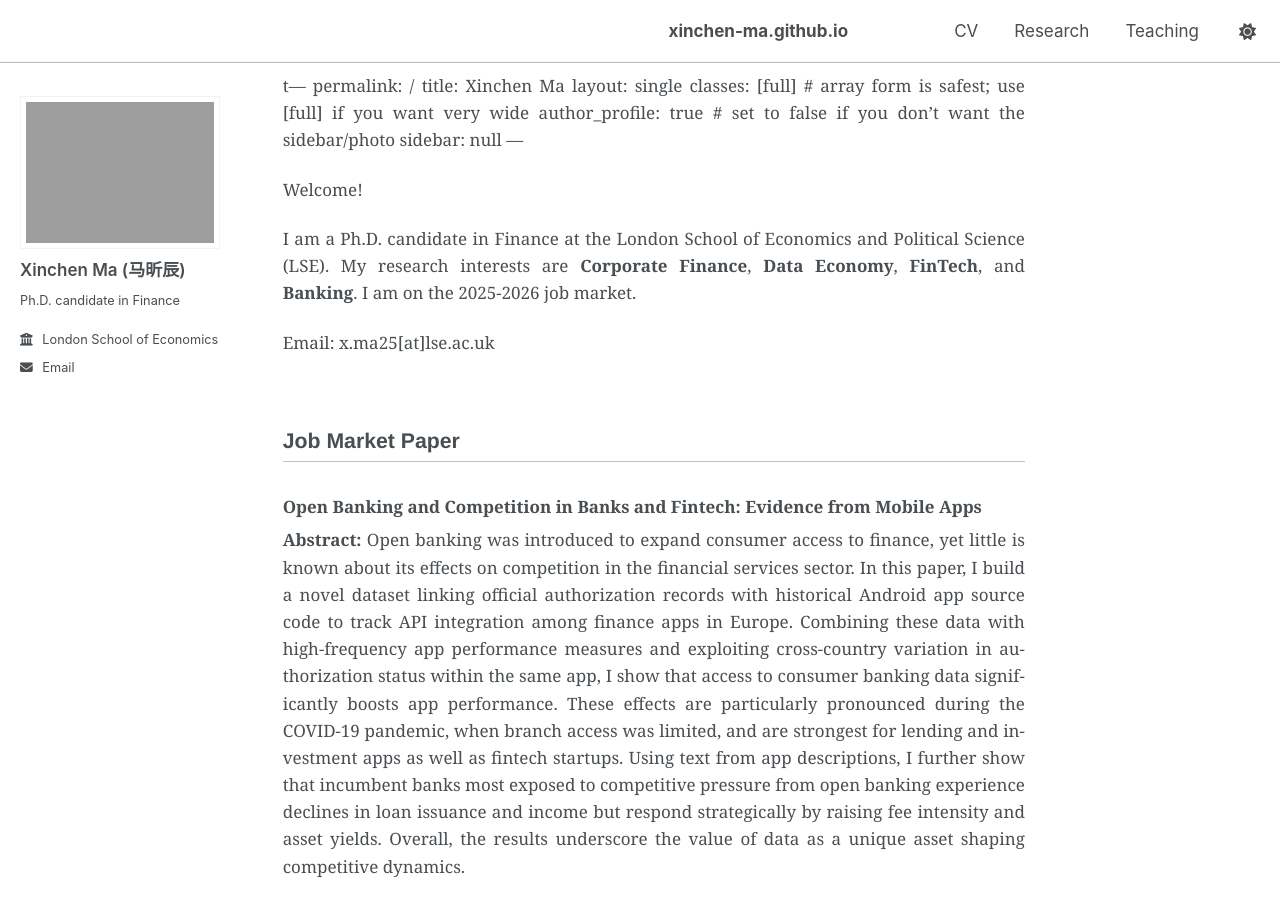
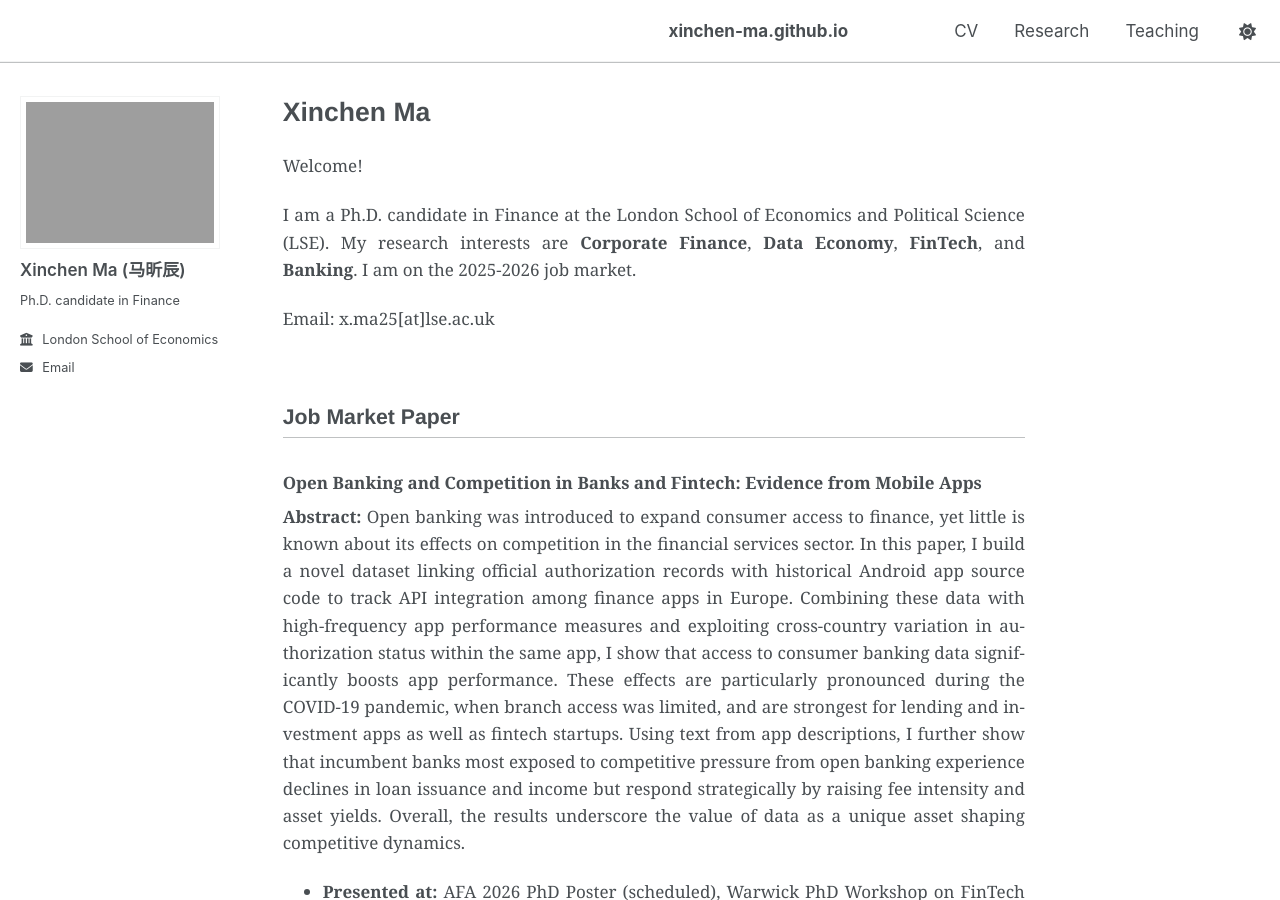
Before and after one commit to xinchen-ma/xinchen-ma.github.io, a Jekyll site: the page built from index.md, in a window 1280 px wide and 900 px high. Built offline with Jekyll 4.4.1, drawn with Linux system fonts in a browser that asks for light colours; our own code applies the rules of GitHub Pages for plain Markdown files; a script that is not in the unit is left out.

```diff
--- a/index.md
+++ b/index.md
@@ -1,4 +1,4 @@
-t---
+---
 permalink: /
 title: Xinchen Ma
 layout: single
```
